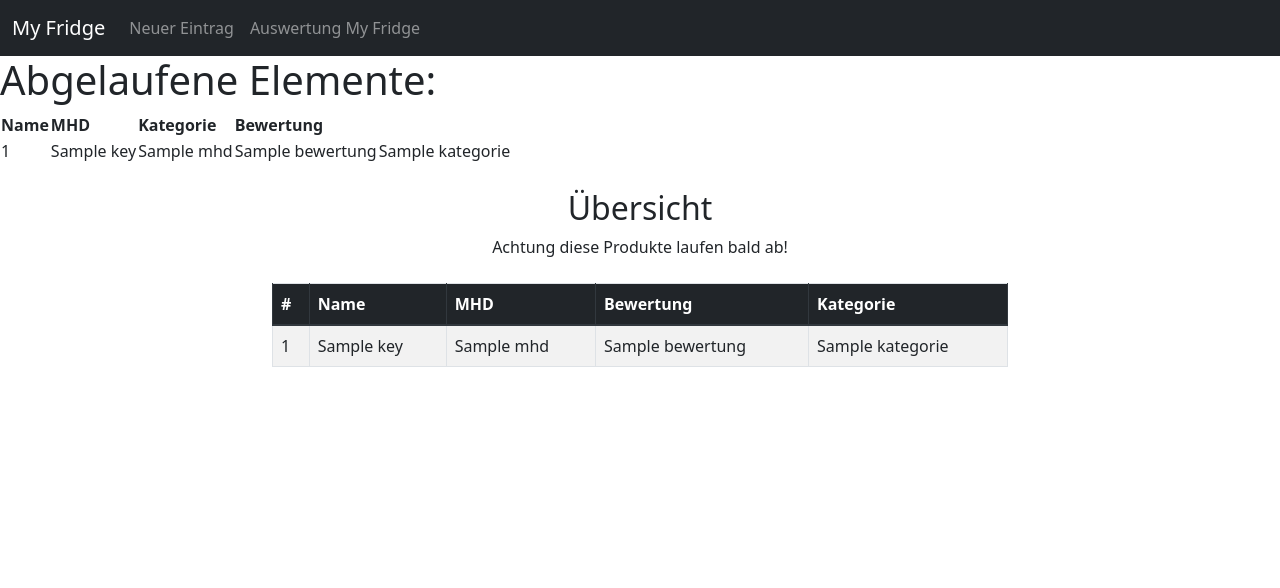
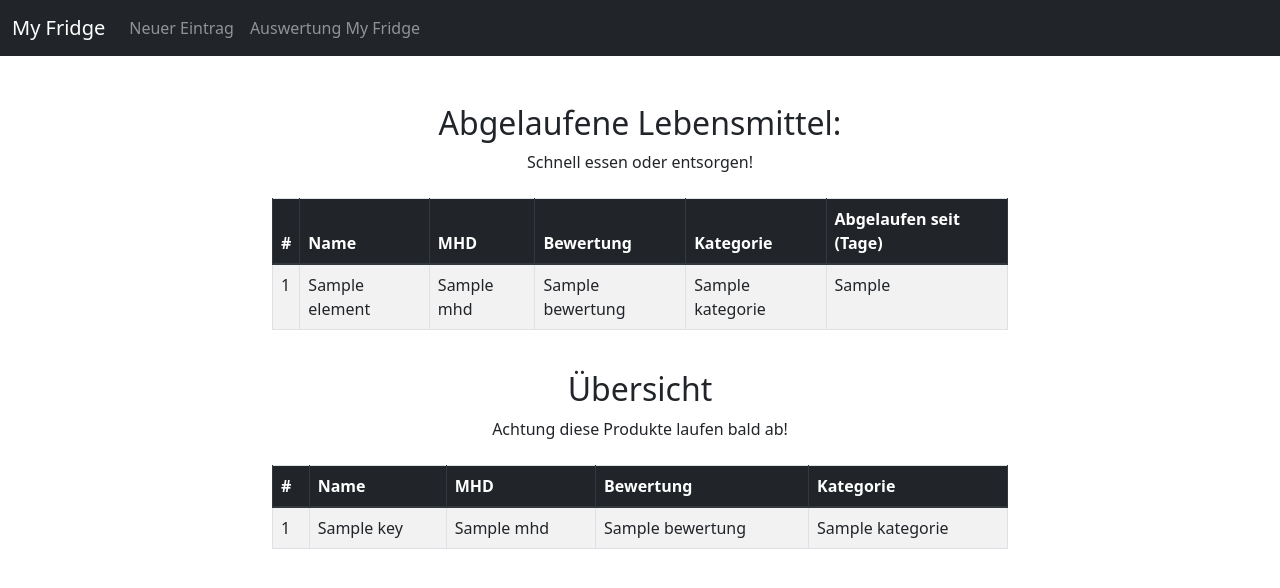
Before and after one commit to FijiCookie/my_fridge_project, a Flask app: template templates/statistik.html in a window 1280 px wide. Shown: the top 588 px of the page. Run offline with Flask 3, Linux system fonts and the light colour scheme; the template is opened without the code that fills it: most values are stand-ins (such as "Sample title", 1, 10 or a date in 2020); some libraries are stand-ins or nearby versions.

Commit message:
Commit 16.6

```diff
--- a/daten.py
+++ b/daten.py
@@ -1,7 +1,6 @@
 import json
 
-
-# Diese Funktion speicher die eingegebene Daten in einem Jason-File (Json-File wird geschrieben "w")
+# Diese Funktion speichert die eingegebenen Daten in einem Jason-File (Json-File wird geschrieben "w")
 def speichern(name, kategorie, mhd, bewertung):
     datei = "ausgabe_dictonary.json"
     try:
@@ -10,14 +9,13 @@ def speichern(name, kategorie, mhd, bewertung):
     except FileNotFoundError:
         datei_inhalt = {}
 
-    datei_inhalt[name] = {'Name': name,
+    datei_inhalt[name] = {'Name': name, #Hier wird ein Dictionary erstellt um die Kategorien und Werte festzuhalten
                           'Kategorie' : kategorie,
                           'MHD': mhd,
                           'Bewertung': bewertung}
 
     with open(datei, "w") as open_file:
         json.dump(datei_inhalt, open_file, indent=4)
-
 
 # Funktion, um gespeicherte Daten (vom Json-File) wieder laden zu können
 def eingabe_laden():
--- a/main.py
+++ b/main.py
@@ -1,12 +1,7 @@
-import py as py
-from flask import Flask
-from flask import render_template
-from flask import request
-from flask import redirect
+from flask import Flask, render_template, request
 import json
 import daten
-from datetime import datetime
-from collections import defaultdict
+import datetime
 
 """
 Diese Webapplikation wurde anhand verschiedene Tutorials, Dokumentationen & YouTube-Videos erstellt.
@@ -15,8 +10,6 @@ Zudem orientierte sich die Autorin an ähnlichen Projekte auf Github und den Vor
 """
 
 app = Flask("My_Fridge")
-
-
 
 @app.route('/', methods=['GET', 'POST']) #Die Startseite wird hier erstellt in Form von einem Formular.
 def index(): #Durch die Definition index, werden die Daten den jeweiligen Übertitel zugeordnet.
@@ -27,38 +20,13 @@ def index(): #Durch die Definition index, werden die Daten den jeweiligen Übert
         bewertung = int(request.form['bewertung'])
         daten.speichern(name, kategorie, mhd, bewertung) #Hier werden die eingegeben Daten gespeichert.
 
-        eintrag_gespeichert = "Du hast ein Lebensmittel in den Kühlschrank hinzugefügt. Willst du mehr hinzufügen?."
+        eintrag_gespeichert = "Supper, du hast ein Lebensmittel in My Fridge hinzugefügt. Willst noch du mehr hinzufügen?."
 
         return render_template('index.html', eintrag=eintrag_gespeichert) #Das Formular wird gerendert und falls etwas eingegeben wird es gesendet/gespeichert. Die Funktion dazu befindet sich in daten.py.
 
     return render_template('index.html')
 
 
-# Hat fast funktioniert!!
-# @app.route('/statistik', methods=['GET', 'POST'])
-# def ausgabe():
-#     eingabe = daten.eingabe_laden()  # holt Daten aus daten.py
-#     filter_liste = []
-#     filter_value = ""
-#     filter_key = ""
-#     gefiltert = False
-#
-#     if request.method == 'POST':
-#         gefiltert = True
-#         mhd = request.form['mhd']
-#
-#         if mhd != "":
-#             filter_value = mhd
-#             filter_key = "MHD"
-#
-#         for key, eintrag in eingabe.items():
-#             if eintrag[filter_key] == filter_value:
-#                 filter_liste.append(eintrag)
-#
-#     # Daten sortieren nach dem aktuellen Datum
-#     eingabe_sortiert = dict(sorted(eingabe.items(), key=lambda x: datetime.strptime(x[1]['MHD'], '%d-%m-%y')))
-#
-#     return render_template('statistik.html', eintraege=eingabe_sortiert, gefilterte_eintraege=filter_liste, ist_gefiltert=gefiltert)
 def eingabe_laden(): #In dieser Funktion werden die Daten aus der Json Datei geladen
     with open('ausgabe_dictonary.json', 'r') as file:
         daten = json.load(file)
@@ -66,89 +34,31 @@ def eingabe_laden(): #In dieser Funktion werden die Daten aus der Json Datei gel
 
 @app.route('/statistik', methods=['GET', 'POST']) #Hier werden die Daten vorbereitet für die Listen Ausgabe im statistik.html
 def ausgabe():
-    eingabe = eingabe_laden()  # holt Daten aus JSON-Datei
+    abgelaufen_liste = abgelaufen() #speichert das Ergebnis von abgelaufen in der 'abgelaufen-liste' Variabel
+    eingabe = eingabe_laden()  # ruft eingabe_laden aus daten.py auf uns speichert es in der eingabe variabel
 
+    eingabe_sortiert = sorted(eingabe.items(), key=lambda x: datetime.datetime.strptime(x[1]['MHD'], '%d-%m-%y'))# Daten sortieren nach dem aktuellen Datum
 
-    eingabe_sortiert = sorted(eingabe.items(), key=lambda x: datetime.strptime(x[1]['MHD'], '%d-%m-%y'))    # Daten sortieren nach dem aktuellen Datum
+    return render_template('statistik.html', eintraege=eingabe_sortiert, abgelaufen=abgelaufen_liste)
 
-    return render_template('statistik.html', eintraege=eingabe_sortiert)
-
-@app.route('/statistik', methods=['GET'])
-def abgelaufen():
-    heute = datetime.date.today()
-
-    with open('ausgabe_dictonary.json', 'r') as file:
-        daten = json.load(file)
+def abgelaufen(): #Hier wird die Datenverarbeitung rund ums MHD vorgenommen. Um das Modul datetime richtig anzuwenden, wurden verschiedene Quellen benutz zum einen https://www.programiz.com/python-programming/datetime, die Dokumentation von Python und schlussendlich mit Nicolas Steiger angeschaut.
+    heute = datetime.date.today() #mit datetime.date.today
+    with open('ausgabe_dictonary.json', 'r') as file: #Die Json Datei wird geöffnet
+        daten = json.load(file) #Die Daten der Datei werden in das 'daten'-Dictionary geladen
 
     abgelaufen_liste = []
-    for element in daten.values():
-        mhd = datetime.datetime.strptime(element['MHD'], '%d-%m-%y').date()
-        if mhd < heute:
+    for element in daten.values(): #jedes element (also jedes Lebensmittel) wird bei den Daten durchlaufen
+        mhd = datetime.datetime.strptime(element['MHD'], '%d-%m-%y').date() #Das MHD Datum wird hier in ein Daytime Opjekt verwandelt, sodas es rechnen kann.
+        abgelaufen_seit = (heute - mhd).days #Hier wird berechnet wieviel Tage es her sind, seit das Lebensmittel abgelaufen ist.
+        element['abgelaufen_seit'] = abgelaufen_seit  # Das 'abelaufen-seit' Feld wird dem 'element' Dictionary hinzugefüt.
+        if mhd < heute: #Ist das MHD von der Vergangenheit? Wenn ja wird es dem 'element'-Dictionary hinzugefügt
             abgelaufen_liste.append(element)
 
-    return render_template('statistik.html', abgelaufen=abgelaufen_liste)
+    return abgelaufen_liste
 
-# Versuch Lebensmittel in Kategorien anzuzeigen
-
-# @app.route("/statistik/", methods=['GET'])
-# def zahlenauswertung():
-#     eingabe = daten.eingabe_laden()
-#
-#     kategorie_count = defaultdict(int)  # Ein leeres importiertes Wörterbuch zur Zählung der Kategorien
-#
-#     for lebensmittel in eingabe.values():
-#         kategorie = lebensmittel['kategorie']
-#         kategorie_count[kategorie] += 1
-#
-#     print(kategorie_count)
-#     return render_template('statistik.html', kategorie_count=kategorie_count)
-
-
-
-
-
-# @app.route('/loeschen/<name>')
-# def loeschen(name):
-#     try:
-#         with open(daten_lebensmittel, 'r') as file:
-#             daten = json.load(file)
-#     except FileNotFoundError:
-#         daten = {}
-#
-#     if name in daten:
-#         del daten[name]
-#
-#         with open(daten_lebensmittel, 'w') as file:
-#             json.dump(daten, file)
-#
-#     return redirect('/')
-
-# Fehlerseiten bei ungültigem URl (Seite nicht gefunden)
-@app.errorhandler(404)
+@app.errorhandler(404) #Bei einer nichtvorhandener URL Abfrage,wird hier das 404.html gerendert
 def page_not_found(e):
     return render_template("404.html"), 404
 
-
-# Interner Serverfehler URL
-@app.errorhandler(500)
-def page_not_found(e):
-    return render_template("500.html"), 500
-
-# @app.route('/visualisierung')
-# def visualisierung():
-#     try:
-#         with open(daten_lebensmittel, 'r') as file:
-#             daten = json.load(file)
-#     except FileNotFoundError:
-#         daten = {}
-#
-#     df = pd.DataFrame.from_dict(daten, orient='index', columns=['name', 'mhd', 'bewertung'])
-#
-#     fig = px.bar(df, x='name', y='bewertung')
-#
-#     fig.write_html('statistik.html')
-#
-#     return render_template('statistik.html')
-
-if __name__ == "__main__":
+if __name__ == "__main__": #Startet die Flask Anwendung
     app.run(debug=True, port=5000)
--- a/templates/statistik.html
+++ b/templates/statistik.html
@@ -1,7 +1,6 @@
 <!DOCTYPE html>
 <html lang="en">
-{% include "header.html" %}
-<!--Einfügen des Headers-->
+{% include "header.html" %} <!-- Einfügen des Headers -->
 <head>
     <meta charset="UTF-8">
     <meta name="viewport" content="width=device-width, initial-scale=1">
@@ -14,34 +13,47 @@
     </style>
 </head>
 <body>
-    <h1>Abgelaufene Elemente:</h1>
-     <table>
-        <thead>
+<div class="container">
+    <div class="row">
+        <div class="col-12 text-center">
+            <br><br>
+            <h2>Abgelaufene Lebensmittel:</h2>
+            Schnell essen oder entsorgen!<br><br>
+        </div>
+    </div>
+</div>
+
+<div class="container">
+    <div class="row justify-content-center">
+        <div class="col-md-8">
+            <table class="table table-bordered table-striped">
+                <thead class="thead-dark">
                 <tr>
+                    <th>#</th>
                     <th>Name</th>
                     <th>MHD</th>
+                    <th>Bewertung</th>
                     <th>Kategorie</th>
-                <th>Bewertung</th>
+                    <th>Abgelaufen seit (Tage)</th>
                 </tr>
                 </thead>
                 <tbody>
                 {% for element in abgelaufen %}
                 <tr>
                     <td>{{ loop.index }}</td>
-                    <td>{{ key }}</td>
+                    <td>{{ element['Name'] }}</td>
                     <td>{{ element['MHD'] }}</td>
                     <td>{{ element['Bewertung'] }}</td>
                     <td>{{ element['Kategorie'] }}</td>
+                    <td>{{ element['abgelaufen_seit'] }}</td>
                 </tr>
                 {% endfor %}
                 </tbody>
             </table>
-
-    <div class="container">
-        <div class="row">
-            <div class="col-12 text-center">
         </div>
     </div>
+</div>
+
 </div>
 <div class="container">
     <div class="row">
@@ -52,24 +64,6 @@
         </div>
     </div>
 </div>
-
-<!--            <div class="row g-3">-->
-<!--                <div class="form-group col-3">-->
-<!--                     <label for="inputMHD">MHD</label>-->
-<!--                    <select id="inputMHD" class="form-control" name="mhd">-->
-<!--                        <option selected>Kategorie auswählen...</option>-->
-<!--                        <option>Bis heute konsumierbar</option>-->
-<!--                        <option>Bis morgen konsumierbar</option>-->
-<!--                        <option>Bis übermorgen konsumierbar</option>-->
-<!--                    </select>-->
-<!--                </div>-->
-<!--            </div>-->
-<!--                <div class="row g-3">-->
-<!--                    <div class="col">-->
-<!--                        <button type="submit" class="btn btn-primary">Suchen</button>-->
-<!--                        <a href="{{ url_for('ausgabe') }}" type="reset" class="btn btn-danger" role="button">Zurücksetzen</a>-->
-<!--                    </div>-->
-<!--                </div>-->
 
 <div class="container">
     <div class="row justify-content-center">
@@ -100,17 +94,8 @@
     </div>
 </div>
 
-
 </form><br>
 
-<!--    <div id="chart"></div>-->
-<!--    <script src="https://cdn.plot.ly/plotly-latest.min.js"></script>-->
-<!--    <script>-->
-<!--        Plotly.d3.csv('data.csv', function(data) {-->
-<!--            var layout = {title: 'Meine Lieblingsprodukte im Kühlschrank', showlegend: false};-->
-<!--            Plotly.newPlot('chart', data, layout);-->
-<!--        });-->
-<!--    </script>-->
 <script src="https://cdn.jsdelivr.net/npm/bootstrap@5.3.0/dist/js/bootstrap.bundle.min.js" integrity="sha384-geWF76RCwLtnZ8qwWowPQNguL3RmwHVBC9FhGdlKrxdiJJigb/j/68SIy3Te4Bkz" crossorigin="anonymous"></script>
 </body>
 </html>
```
Also changed, not shown: templates/404.html (added, +10 -0 lines), templates/index.html (+1 -11 lines). Lines whose indentation alone changed are shown as unchanged.
